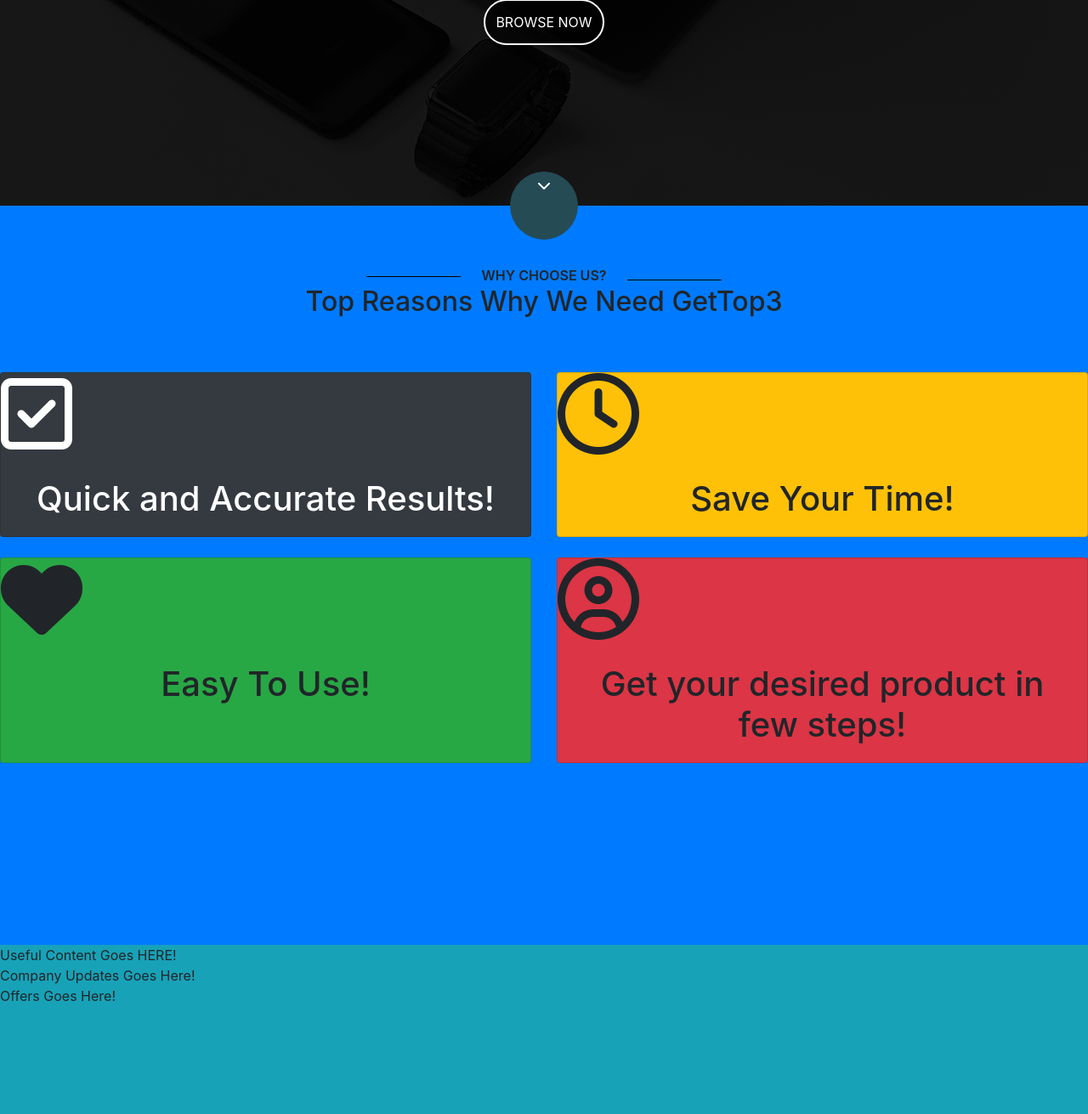
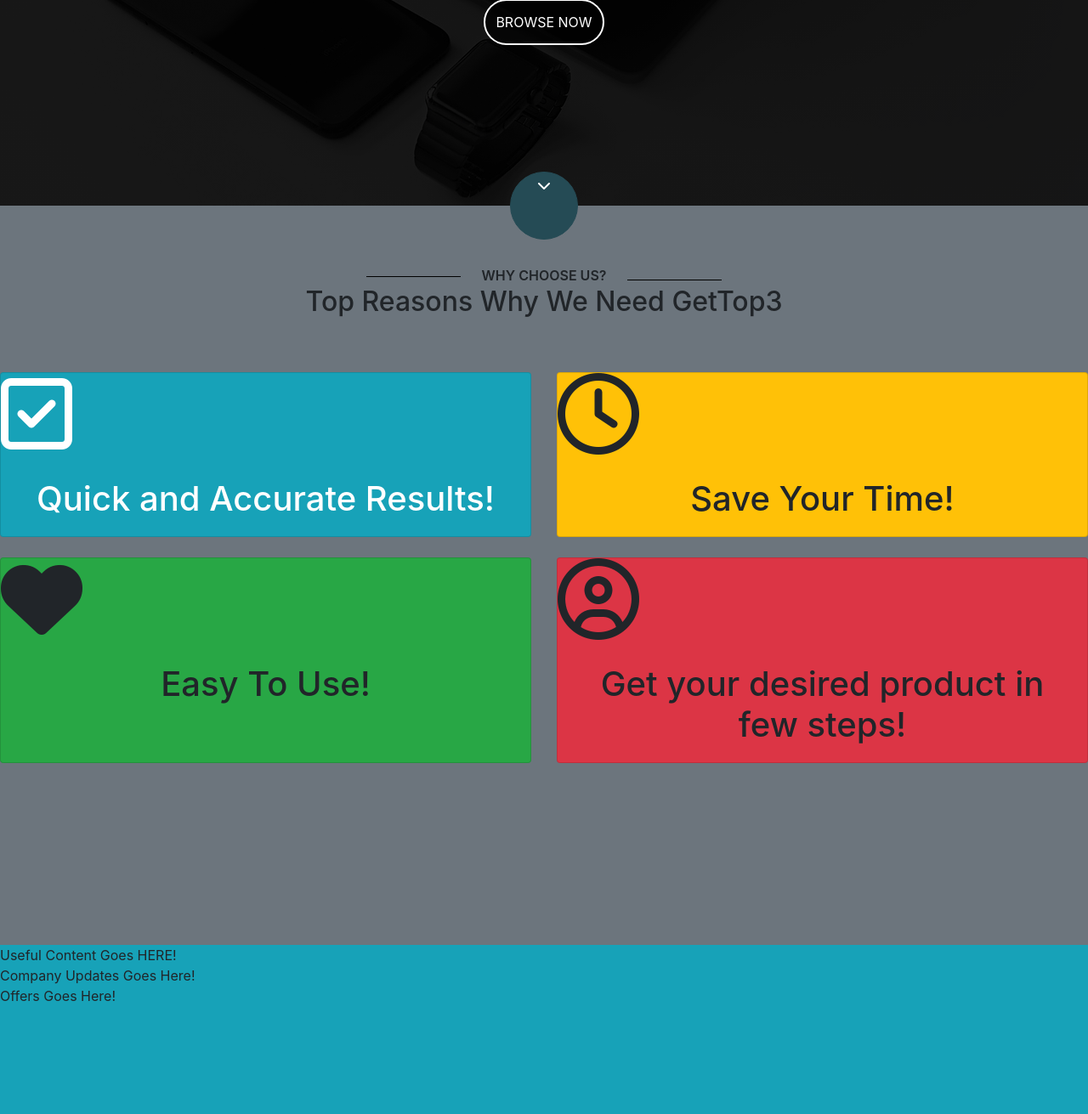
Before and after one commit to sharmavishal7669/Get_Top3, a PHP site: page / in a window 1280 px wide. Shown: the part 558-1869 px from the top of the page at 85% size. Run offline with PHP 8.4, Linux system fonts and the light colour scheme; some libraries are stand-ins or nearby versions.

Commit message:
Index page updated

```diff
--- a/index.php
+++ b/index.php
@@ -45,10 +45,10 @@
     </div>
 
 
-    <div id="page2" style="height:70px;" class="bg-primary">
+    <div id="page2" style="height:70px;" class="bg-secondary">
     </div>
 
-    <section id="page2" class="bg-primary" style="height:100%;" >
+    <section id="page2" class="bg-secondary" style="height:100%;" >
 
         <div class="container">
             <div class="row justify-content center">
@@ -77,7 +77,7 @@
 
         <div>
            <div class="card-deck">
-  <div class="card bg-dark text-white">
+  <div class="card bg-info text-white">
     <h2><i class="fa fa-check-square-o fa-3x"></i></h2>
     <div class="card-body text-center">
       <h1 class="card-text">Quick and Accurate Results!</h1>
```
